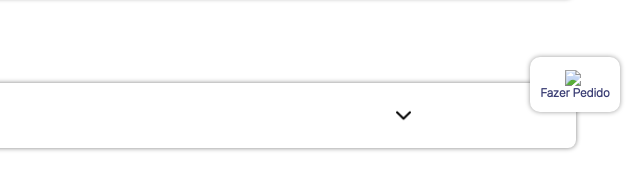
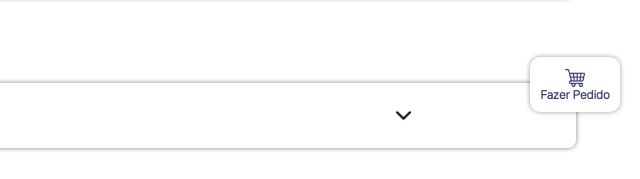
Before and after one commit to VictorKawan/Mercadinho-Cidade-Mobile, a plain HTML site: page index.html in a window 1280 px wide. Shown: the part 618-797 px from the top of the page, 640-1280 px from the left. Drawn offline with nearby package versions, Linux system fonts and the light colour scheme; files whose address does not match are found by name; a web font is replaced by a local one.

Commit message:
Update index.html

```diff
--- a/index.html
+++ b/index.html
@@ -293,7 +293,7 @@
       </div>
       <p>Rua Simão Santos, 315 - Paupina, Fortaleza - CE 60875-020</p>
     </footer>
-    <div id="btnFazerPedido" onclick="fazerPedido()"> <img src="order2.png"> Fazer Pedido</div>
+    <div id="btnFazerPedido" onclick="fazerPedido()"> <img src="img/order2.png"> Fazer Pedido</div>
     <script src="script.js" type="text/javascript" charset="utf-8"></script>
   </body>
 </html>
```
